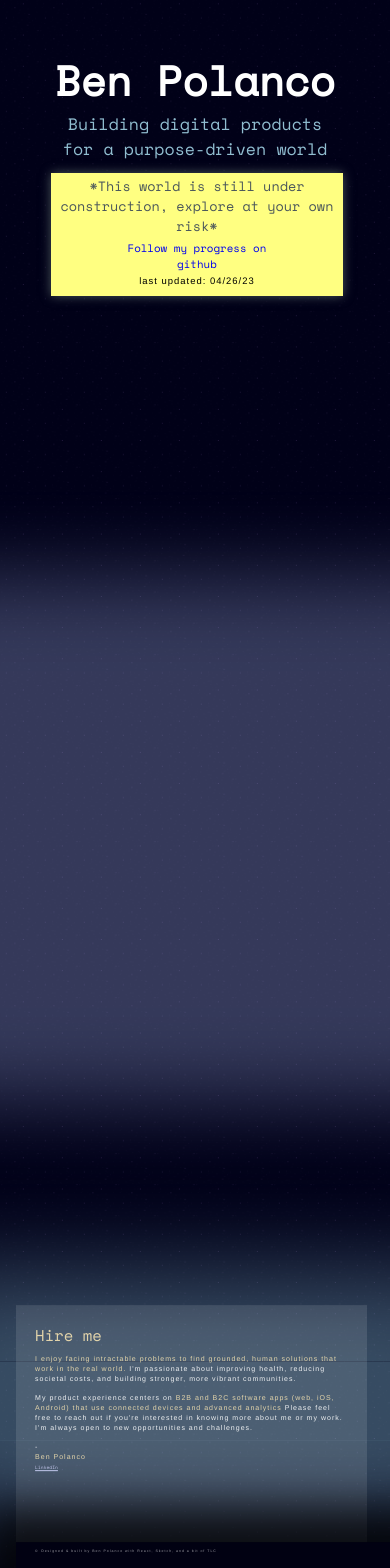
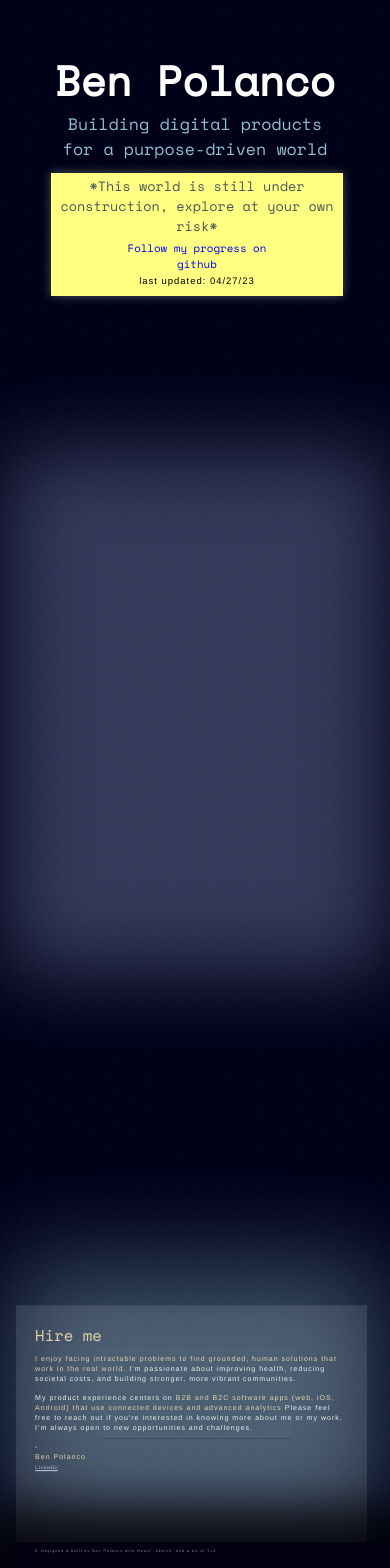
Before and after one commit to ben-polanco/portfolio-site, a Next.js app: page / in a window 390 px wide. Shown: the part 190-1758 px from the top of the page. Built offline with nearby package versions, Linux system fonts and the light colour scheme.

Commit message:
[/] responsiveness of bottom bar

```diff
--- a/src/components/Intro/title.js
+++ b/src/components/Intro/title.js
@@ -32,7 +32,7 @@ function Title() {
         <div id={styles.under_construction}>
           *This world is still under construction, explore at your own risk*<br />
           <a href="https://github.com/ben-polanco/portfolio-site/blob/main/user_stories.md" target="_blank" rel="noreferrer">Follow my progress on github</a>
-          <p>last updated: 04/26/23</p>
+          <p>last updated: 04/27/23</p>
         </div>
       </div>
     );
--- a/src/styles/Home.module.css
+++ b/src/styles/Home.module.css
@@ -115,8 +115,9 @@ text-decoration: none;
   margin: 0;
   background-color: #aebef5;
   position: absolute;
-  bottom: -90%;
-  width:100%;
+  bottom: -75%;
+  width:50%;
+  left:25%;
   box-shadow: 0 0 20vw 24vw #aebef5;
   height:40vh;
   opacity:.6;
@@ -125,8 +126,9 @@ text-decoration: none;
 .map_sky{
   background-color: rgba(171, 234, 255, 0.64);
   box-shadow: 0 0 25vw 23vw rgba(171, 234, 255, 0.65);
-  height: calc(4.5vw*4.5);
-  width: calc(4.5vw*23);
+  height: calc(4.5vw*5);
+  width:50%;
+  left:25%;
   position:absolute;
   top: 195%;
 
@@ -617,10 +619,13 @@ Responsiveness
 ************************************************************************************************
 */
 
+
 @media screen and (max-width: 1199px) {
   .about p {
     font-size:.8em !important;
+
   }
+
 }
 
 @media screen and (max-width: 991px) {
```
